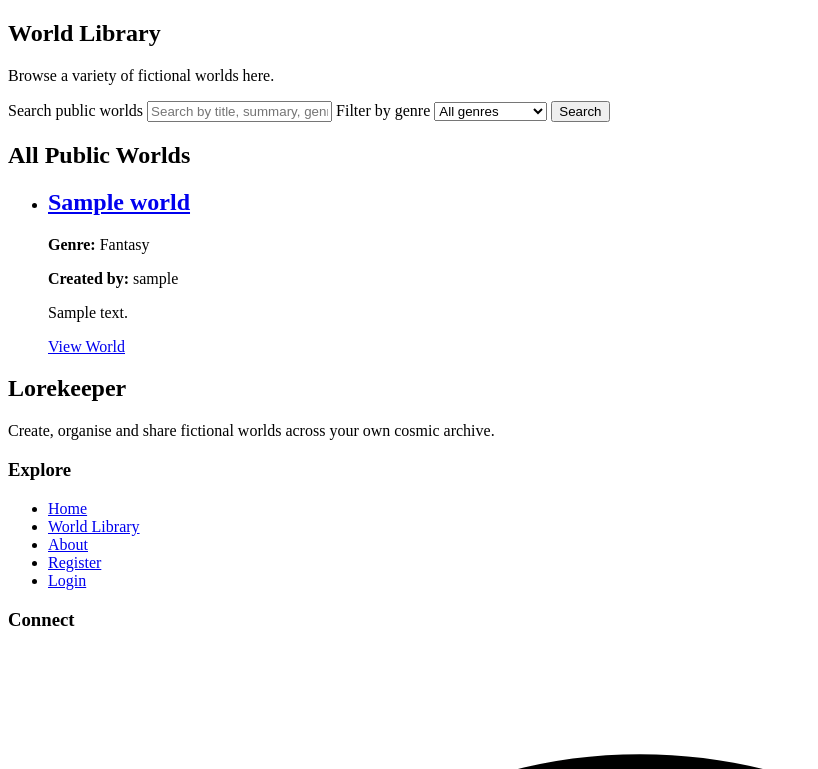
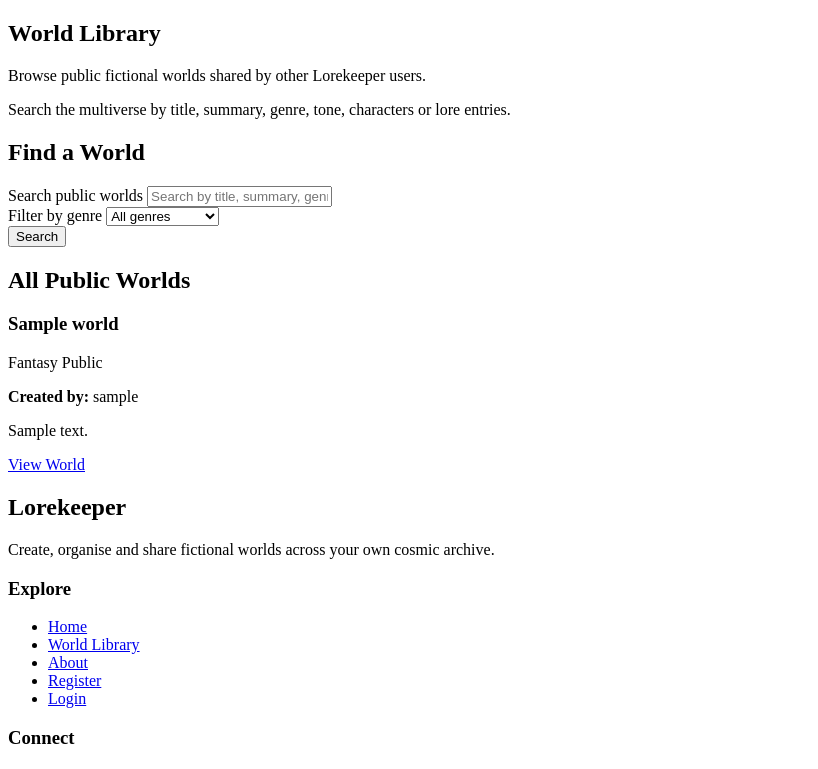
Before and after one commit to CtrlAltKismet/lorekeeper, a Django app: page /worlds/public in a window 1280 px wide. Shown: the part 132-901 px from the top of the page, without its empty margins (0-818 px from the left). Run offline with Django 5.2, Linux system fonts and the light colour scheme; tables that the repository leaves empty hold one stand-in row (values such as "Sample post").

Commit message:
Added class names to public world list ready for styling

```diff
--- a/worlds/templates/worlds/public_world_list.html
+++ b/worlds/templates/worlds/public_world_list.html
@@ -3,27 +3,37 @@
 {% block title %}Public Worlds | Lorekeeper{% endblock %}
 
 {% block content %}
-<section>
+<section class="hero-panel">
     <h1>World Library</h1>
 
     <p>
-        Browse a variety of fictional worlds here.
+        Browse public fictional worlds shared by other Lorekeeper users.
     </p>
 
+    <p>
+        Search the multiverse by title, summary, genre, tone, characters or lore entries.
+    </p>
+</section>
 
-    <form method="GET" action="{% url 'public_world_list' %}">
+<section class="content-panel">
+    <h2>Find a World</h2>
+
+    <form method="GET" action="{% url 'public_world_list' %}" class="search-form">
+        <div>
             <label for="q">Search public worlds</label>
             <input
                 type="text"
                 id="q"
                 name="q"
                 value="{{ query }}"
-            placeholder="Search by title, summary, genre or tone"
+                placeholder="Search by title, summary, genre, tone, character or lore"
             >
+        </div>
 
+        <div>
             <label for="genre">Filter by genre</label>
             <select id="genre" name="genre">
-            <option vlaue="">All genres</option>
+                <option value="">All genres</option>
 
                 {% for value, label in genre_choices %}
                     <option value="{{ value }}" {% if selected_genre == value %}selected{% endif %}>
@@ -31,56 +41,63 @@
                     </option>
                 {% endfor %}
             </select>
+        </div>
 
-        <button type="submit">Search</button>
+        <button type="submit" class="button">
+            Search
+        </button>
+    </form>
 
     {% if query or selected_genre %}
-            <a href="{% url 'public_world_list' %}">Clear Search</a>
+        <div class="action-row">
+            <a href="{% url 'public_world_list' %}" class="button secondary-button">
+                Clear Search
+            </a>
+        </div>
     {% endif %}
-    </form>
 </section>
 
-<section>
+<section class="content-panel">
     {% if query or selected_genre %}
         <h2>Filtered Public Worlds</h2>
 
+        <div class="action-row">
             {% if query %}
-            <p>
-                Search term: <strong>{{ query }}</strong>
-            </p>
+                <span class="badge">
+                    Search: {{ query }}
+                </span>
             {% endif %}
 
             {% if selected_genre %}
-            <p>
-                Genre filter:
-                <strong>
+                <span class="badge">
+                    Genre:
                     {% for value, label in genre_choices %}
                         {% if selected_genre == value %}
                             {{ label }}
                         {% endif %}
                     {% endfor %}
-                </strong>
-            </p>
+                </span>
             {% endif %}
+        </div>
     {% else %}
         <h2>All Public Worlds</h2>
     {% endif %}
 
+    {% if worlds %}
+        <div class="world-grid">
+            {% for world in worlds %}
+                <article class="world-card">
+                    <h3>{{ world.title }}</h3>
 
-    {% if worlds %}
-        <ul>
-            {% for world in worlds %}
-                <li>
-                    <h2>
-                        <a href="{% url 'world_detail' world.id %}">
-                            {{ world.title }}
-                        </a>
-                    </h2>
+                    <div class="action-row">
+                        <span class="badge">
+                            {{ world.get_genre_display }}
+                        </span>
 
-                    <p>
-                        <strong>Genre:</strong>
-                        {{ world.get_genre_display }}
-                    </p>
+                        <span class="badge badge-public">
+                            Public
+                        </span>
+                    </div>
 
                     <p>
                         <strong>Created by:</strong>
@@ -91,44 +108,52 @@
                         {{ world.summary }}
                     </p>
 
-                    <p>
-                        <a href="{% url 'world_detail' world.id %}">
+                    <div class="card-glow"></div>
+
+                    <div class="action-row">
+                        <a href="{% url 'world_detail' world.id %}" class="button">
                             View World
                         </a>
-                    </p>
-                </li>
+                    </div>
+                </article>
             {% endfor %}
-        </ul>
+        </div>
     {% else %}
+        <section class="content-panel">
             {% if query or selected_genre %}
+                <h3>No matching worlds found</h3>
+
                 <p>
-                No public worlds matched your search.
+                    No public worlds matched your search. Try a different keyword,
+                    remove the genre filter, or return to the full World Library.
                 </p>
 
-            <p>
-                <a href="{% url 'public_world_list' %}">
+                <div class="action-row">
+                    <a href="{% url 'public_world_list' %}" class="button secondary-button">
                         View all public worlds
                     </a>
-            </p>
+                </div>
             {% else %}
+                <h3>No public worlds yet</h3>
+
                 <p>
-                No public worlds have been shared yet.
+                    No public worlds have been shared yet. The library is currently
+                    a quiet little pocket dimension.
                 </p>
 
+                <div class="action-row">
                     {% if user.is_authenticated %}
-                <p>
-                    <a href="{% url 'world_create' %}">
-                        Create a world and choose to make it public.
+                        <a href="{% url 'world_create' %}" class="button">
+                            Create a public world
                         </a>
-                </p>
                     {% else %}
-                <p>
-                    <a href="{% url 'register' %}">
-                        Register to create and share your own worlds.
+                        <a href="{% url 'register' %}" class="button">
+                            Register to share your worlds
                         </a>
-                </p>
                     {% endif %}
+                </div>
             {% endif %}
+        </section>
     {% endif %}
 </section>
 {% endblock %}
```
Lines whose indentation alone changed are shown as unchanged.
